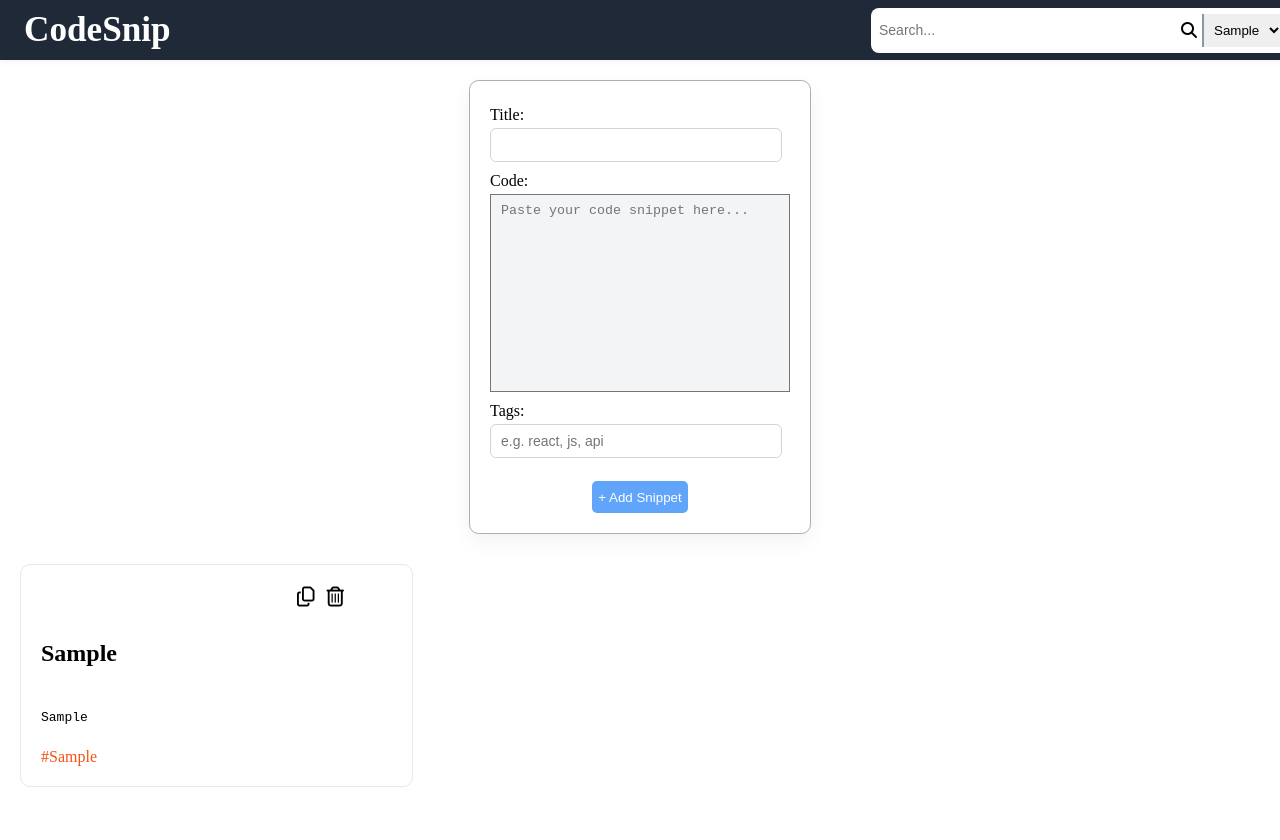
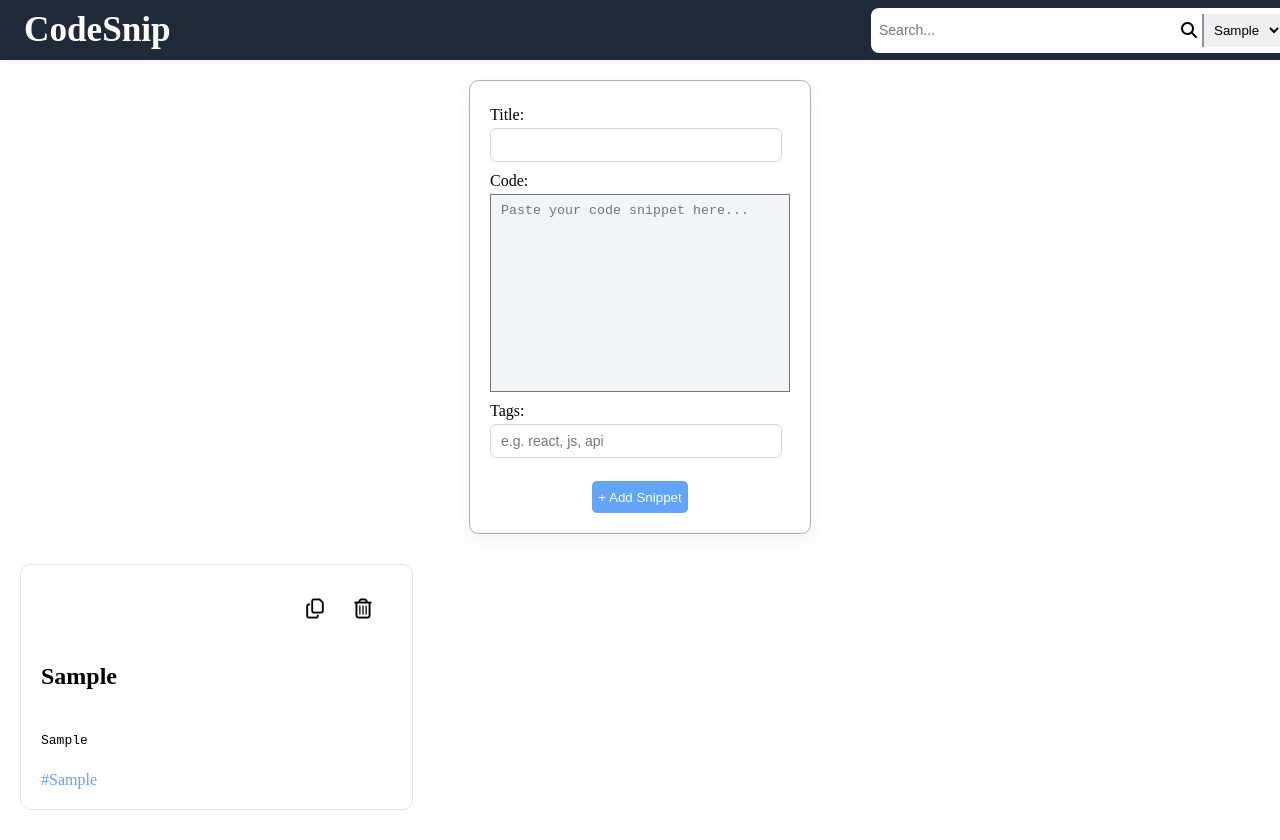
Before and after one commit to TanishArse/CodeSnip, a React (Vite) app: page / in a window 1280 px wide. Both pictures are taken after typing "Sample", "Sample", "Sample" into the empty fields and a click on the button "+ Add Snippet". Shown: the top 840 px of the page. Before the commit the page ends 817 px from the top, so only its background shows below. Built offline with nearby package versions, Linux system fonts and the light colour scheme.

Commit message:
add styles in buttons and improve tag filtering

```diff
--- a/src/App.jsx
+++ b/src/App.jsx
@@ -20,15 +20,27 @@ function App() {
 
   const query= SearchQuery.toLowerCase();
 
-  const allTags=[...new Set(snippets.flatMap((s)=>s.tags??[]))]
+  const allTags = [
+  ...new Set(
+    snippets.flatMap((s) =>
+      (s.tags || "")
+        .split(",")
+        .map((tag) => tag.trim())
+    )
+  )
+];
 
  const filteredSnippets = snippets.filter((snippet) => {
     const matchesSearch =
       snippet.title.toLowerCase().includes(query) ||
       snippet.code.toLowerCase().includes(query);
 
-    const matchesTag =
-      selectedTag === "" || (snippet.tags ?? []).includes(selectedTag);
+   const matchesTag =
+  selectedTag === "" ||
+  (snippet.tags || "")
+    .split(",")
+    .map((tag) => tag.trim())
+    .includes(selectedTag);
 
     return matchesSearch && matchesTag;
   });
--- a/src/index.css
+++ b/src/index.css
@@ -179,6 +179,7 @@ pre {
 
 
 
+
 }
 #copy{
       /* position: relative;
@@ -189,17 +190,41 @@ pre {
       width: 50px; */
       border: none;
       background-color: #fff;
+      cursor: pointer;
+      height: 3rem;
+      width: 3rem;
+
+
       /* margin-left: 350px; */
 
+
+}
+#copy:hover{
+  background-color:#e1e0e0 ;
+  border-radius:5px;
+  border-radius: 50%;
 
 }
 #delete{
   border: none;
   background-color:#fff ;
   font-size: 20px;
+  cursor: pointer;
+  height: 3rem;
+  width: 3rem;
+
+
+
+
+}
+#delete:hover{
+  background-color:#e1e0e0 ;
+  border-radius:5px;
+   border-radius: 50%;
+
 
 }
 .tag{
-  color: #f85114;
+  color: #60A5FA;
 
 }
```
